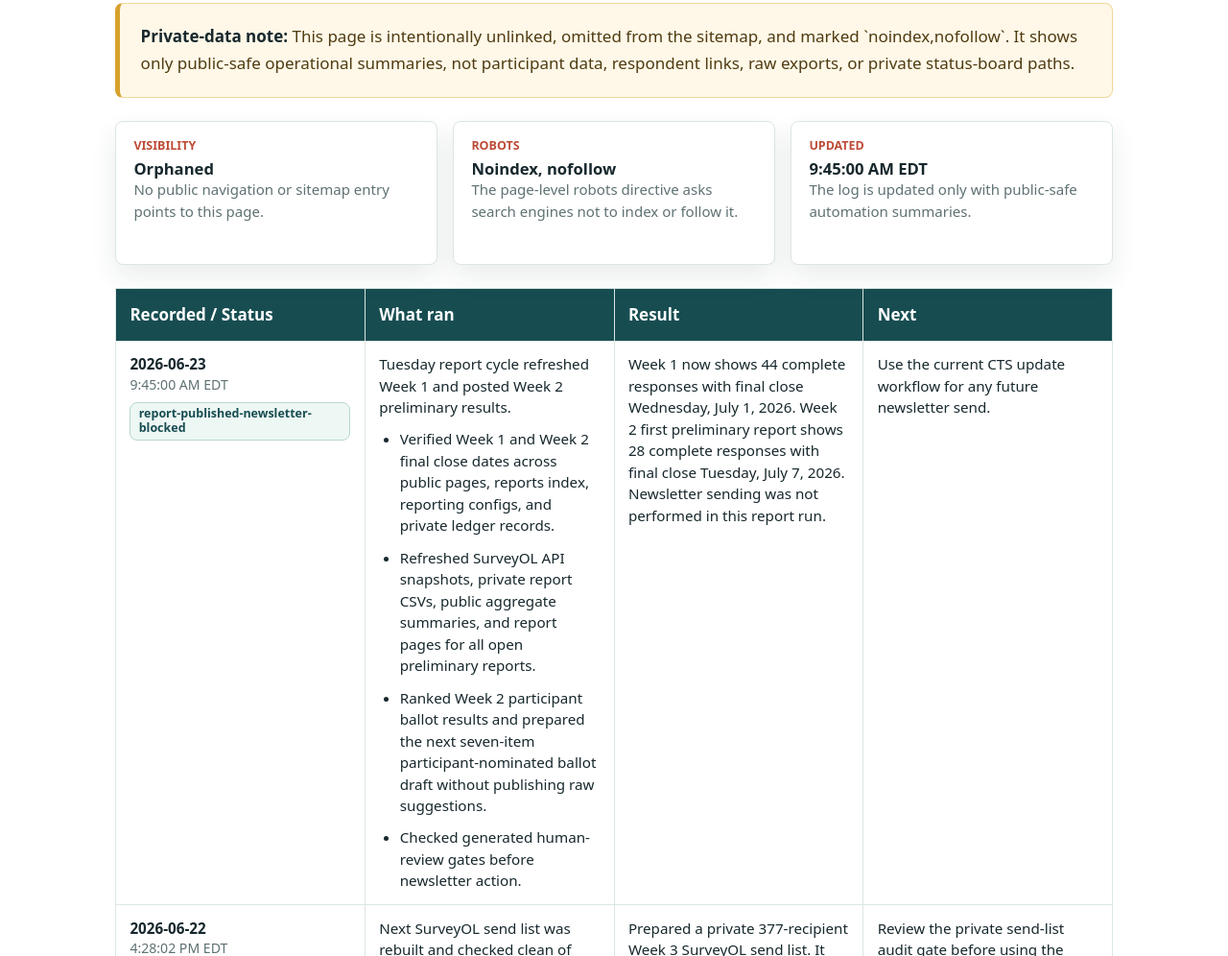
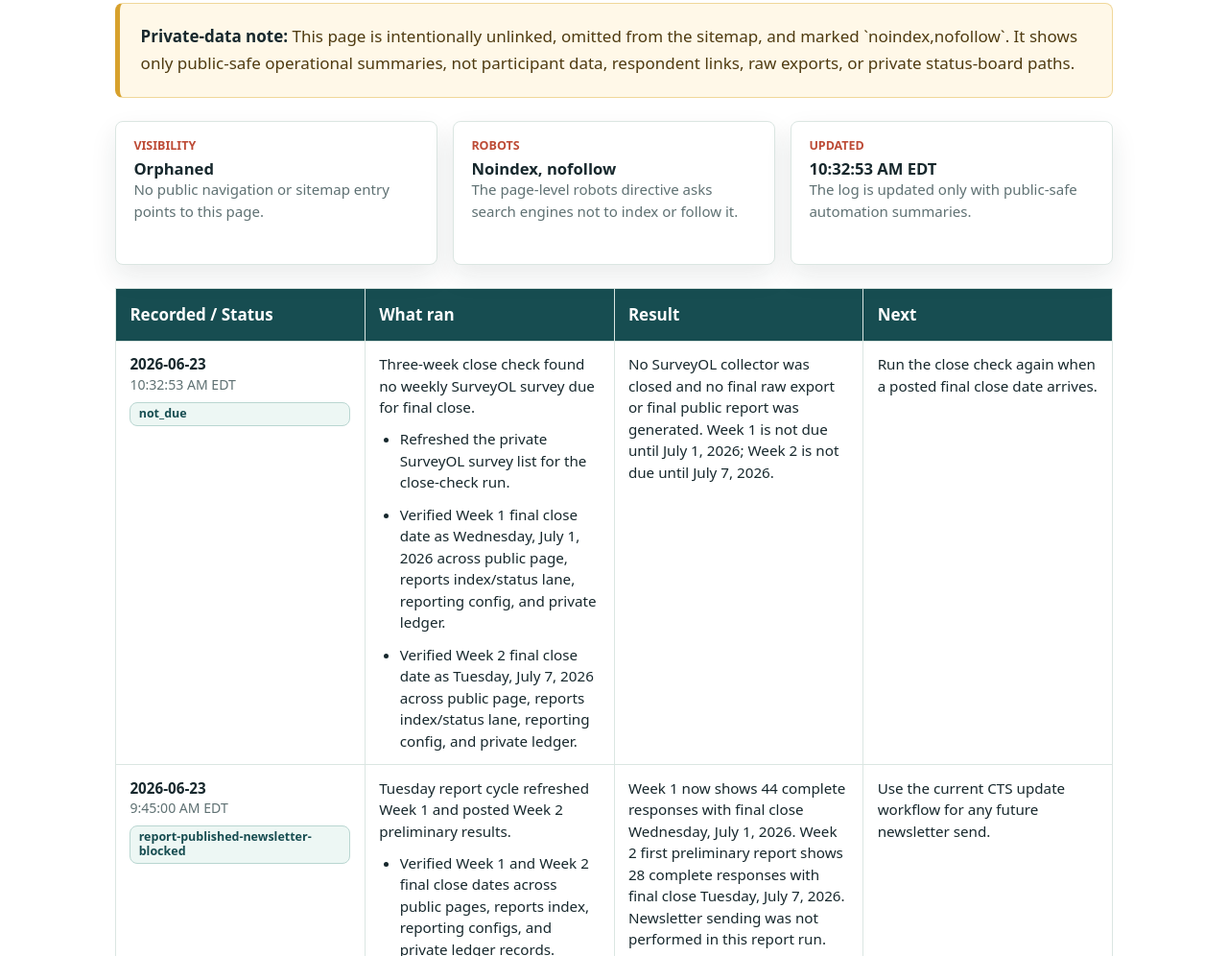
Before and after one commit to philstilwell/cts, a website: page automation-daily-log/index.html in a window 1280 px wide. Shown: the part 444-1440 px from the top of the page at 96% size. Drawn offline with Linux system fonts and the light colour scheme.

Commit message:
Record no close due for weekly surveys

```diff
--- a/automation-daily-log/index.html
+++ b/automation-daily-log/index.html
@@ -66,7 +66,7 @@
     </div>
     <div class="status-card">
       <span>Updated</span>
-      <strong>9:45:00 AM EDT</strong>
+      <strong>10:32:53 AM EDT</strong>
       <p>The log is updated only with public-safe automation summaries.</p>
     </div>
   </div>
@@ -82,6 +82,17 @@
         </tr>
       </thead>
       <tbody>
+      <tr>
+        <td><div class="recorded-status"><time datetime="2026-06-23T10:32:53-04:00"><span class="recorded-date">2026-06-23</span><span class="recorded-time">10:32:53 AM EDT</span></time>
+<span class="log-status">not_due</span></div></td>
+        <td>Three-week close check found no weekly SurveyOL survey due for final close.<ul>
+        <li>Refreshed the private SurveyOL survey list for the close-check run.</li>
+        <li>Verified Week 1 final close date as Wednesday, July 1, 2026 across public page, reports index/status lane, reporting config, and private ledger.</li>
+        <li>Verified Week 2 final close date as Tuesday, July 7, 2026 across public page, reports index/status lane, reporting config, and private ledger.</li>
+      </ul></td>
+        <td>No SurveyOL collector was closed and no final raw export or final public report was generated. Week 1 is not due until July 1, 2026; Week 2 is not due until July 7, 2026.</td>
+        <td>Run the close check again when a posted final close date arrives.</td>
+      </tr>
       <tr>
         <td><div class="recorded-status"><time datetime="2026-06-23T09:45:00-04:00"><span class="recorded-date">2026-06-23</span><span class="recorded-time">9:45:00 AM EDT</span></time>
 <span class="log-status">report-published-newsletter-blocked</span></div></td>
```
Also changed, not shown: data/public/automation-daily-log.json (+16 -2 lines).
